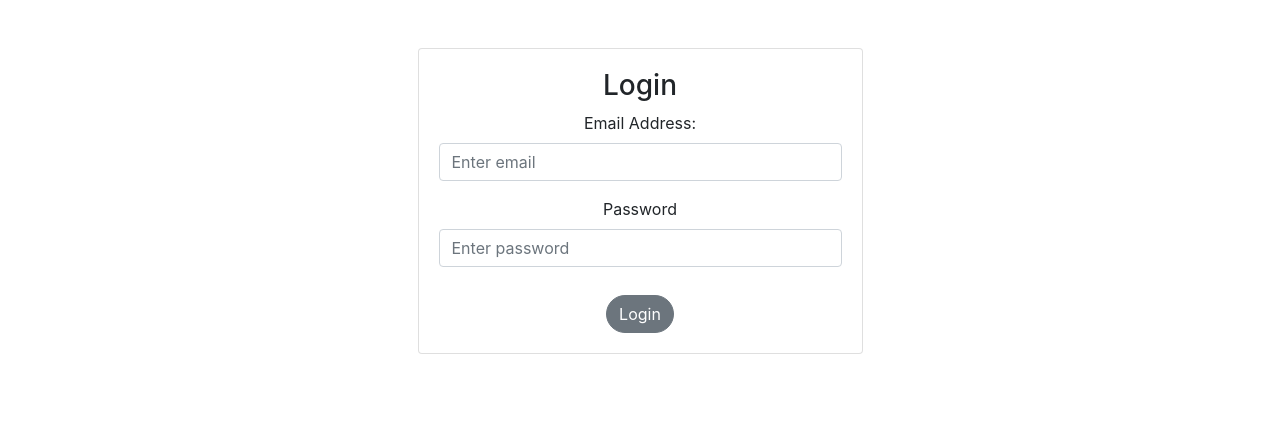
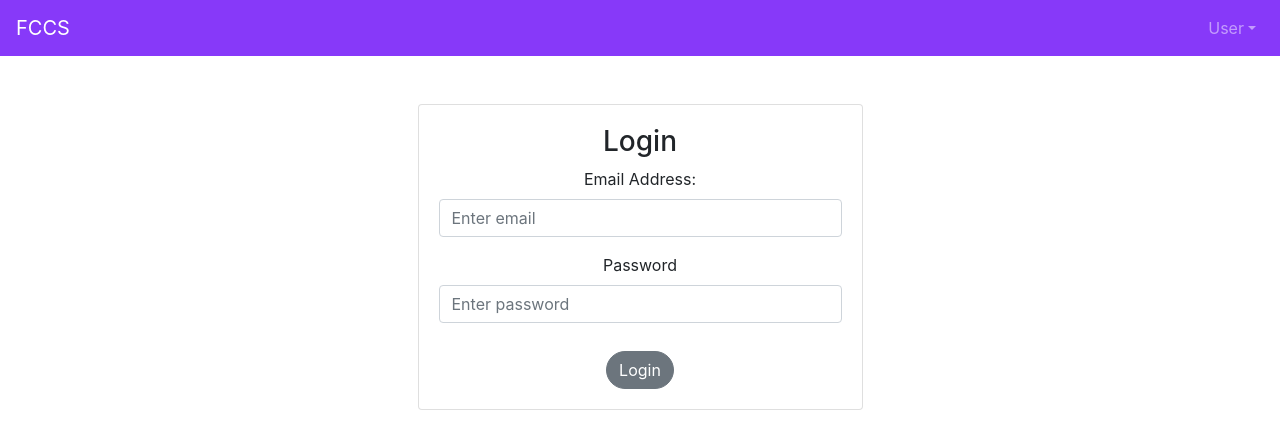
Before and after one commit to FCCSTeam/Fire-Code-Compliance-Software, a Vue app: page / in a window 1280 px wide. Shown: the top 448 px of the page. Built offline with nearby package versions, Linux system fonts and the light colour scheme; no server answers.

Commit message:
added navbar to home screen

```diff
--- a/src/views/Home.vue
+++ b/src/views/Home.vue
@@ -1,14 +1,17 @@
 <template>
   <div id="home">
+    <Navbar1 />
     <Login />
   </div>
 </template>
 
 <script>
+import Navbar1 from "@/components/navbar/NavBar1.vue";
 import Login from '@/components/authentication/Login.vue'
 export default {
   name: 'Home',
   components: {
+    Navbar1,
     Login
   }
 }
```
